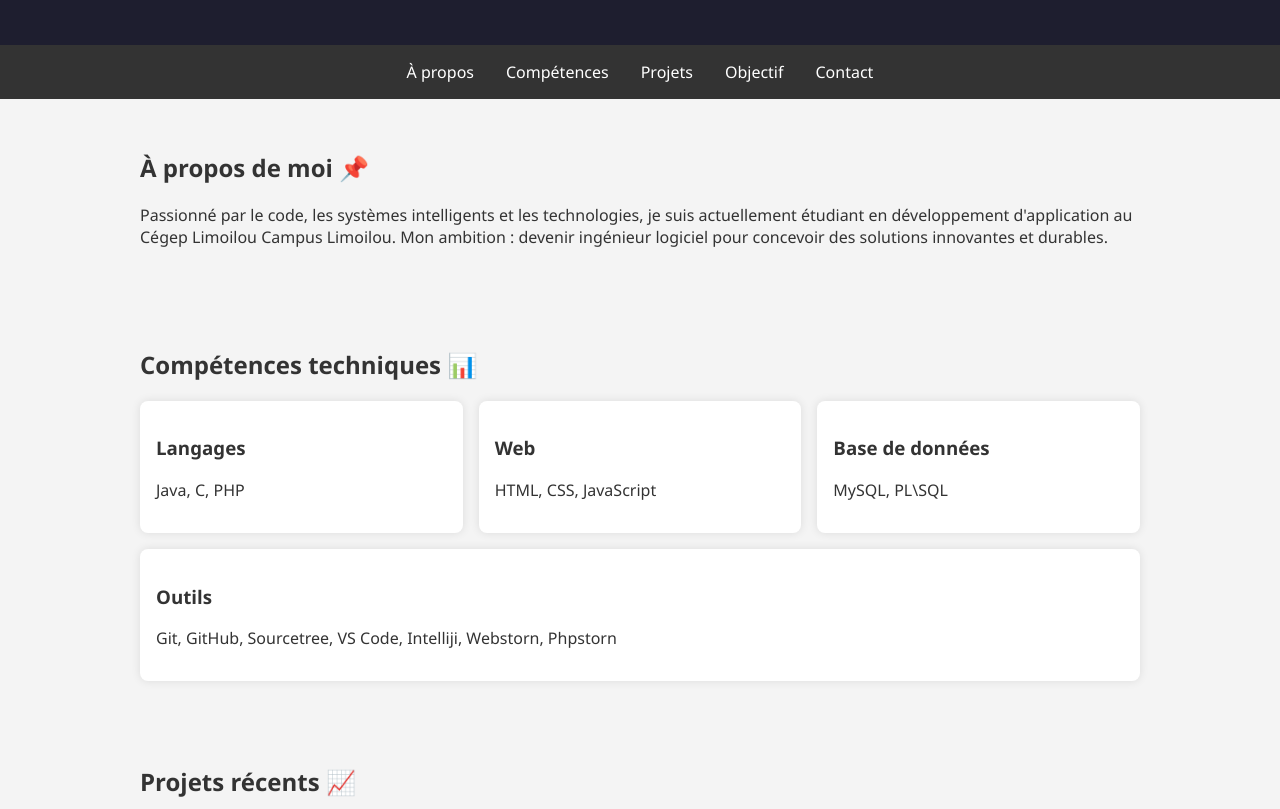
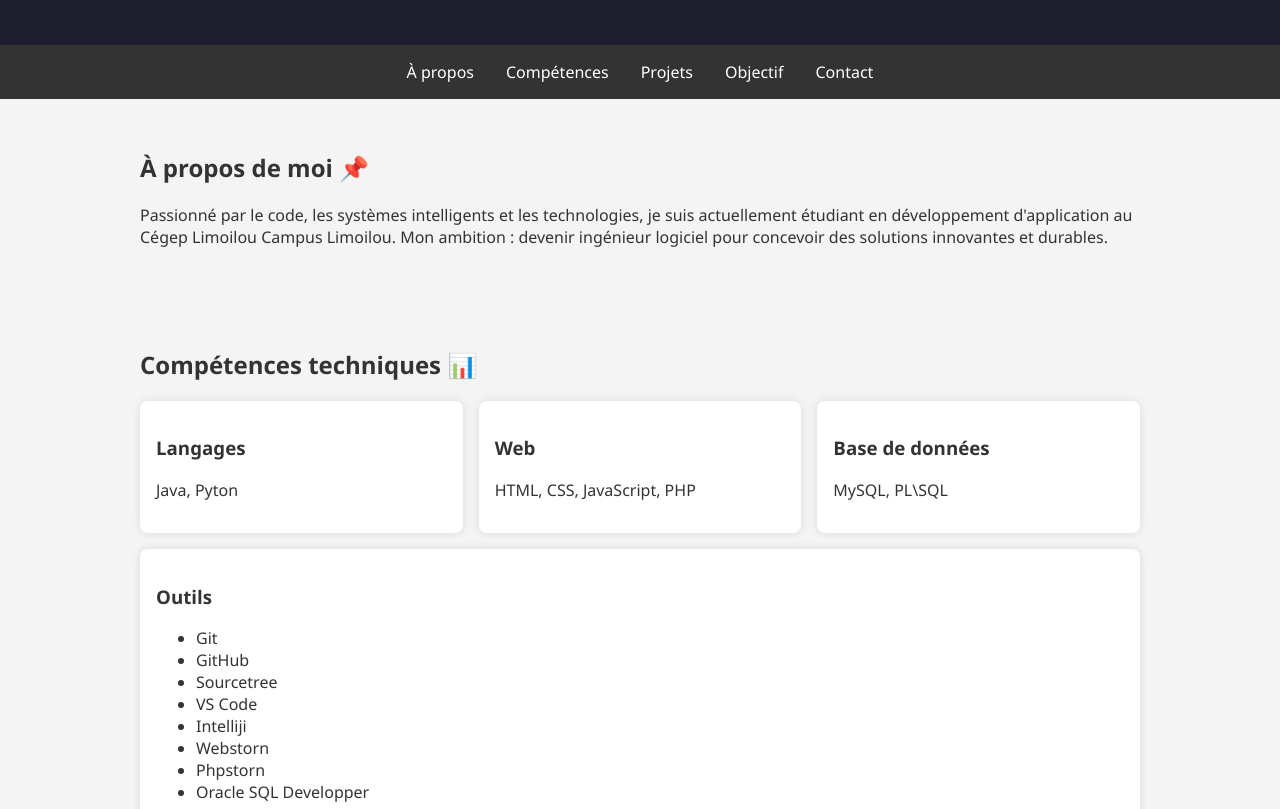
Before and after one commit to IVAN-LOT/ivan-lot.github.io, a plain HTML site: page index.html in a window 1280 px wide. Shown: the part 143-952 px from the top of the page. Drawn offline with Linux system fonts and the light colour scheme.

Commit message:
modification sur la section skills

```diff
--- a/index.html
+++ b/index.html
@@ -34,11 +34,11 @@
     <div class="skills">
       <div class="card">
         <h3>Langages</h3>
-        <p>Java, C, PHP</p>
+        <p>Java, Pyton</p>
       </div>
       <div class="card">
         <h3>Web</h3>
-        <p>HTML, CSS, JavaScript</p>
+        <p>HTML, CSS, JavaScript, PHP</p>
       </div>
       <div class="card">
         <h3>Base de données</h3>
@@ -46,7 +46,14 @@
       </div>
       <div class="card">
         <h3>Outils</h3>
-        <p>Git, GitHub, Sourcetree, VS Code, Intelliji, Webstorn, Phpstorn</p>
+        <p>
+          <ul>
+            <li>Git</li> <li>GitHub</li>
+            <li>Sourcetree</li> <li>VS Code</li>
+            <li>Intelliji</li> <li>Webstorn</li>
+            <li>Phpstorn</li> <li>Oracle SQL Developper</li>
+          </ul>
+        </p>
       </div>
     </div>
   </section>
```
